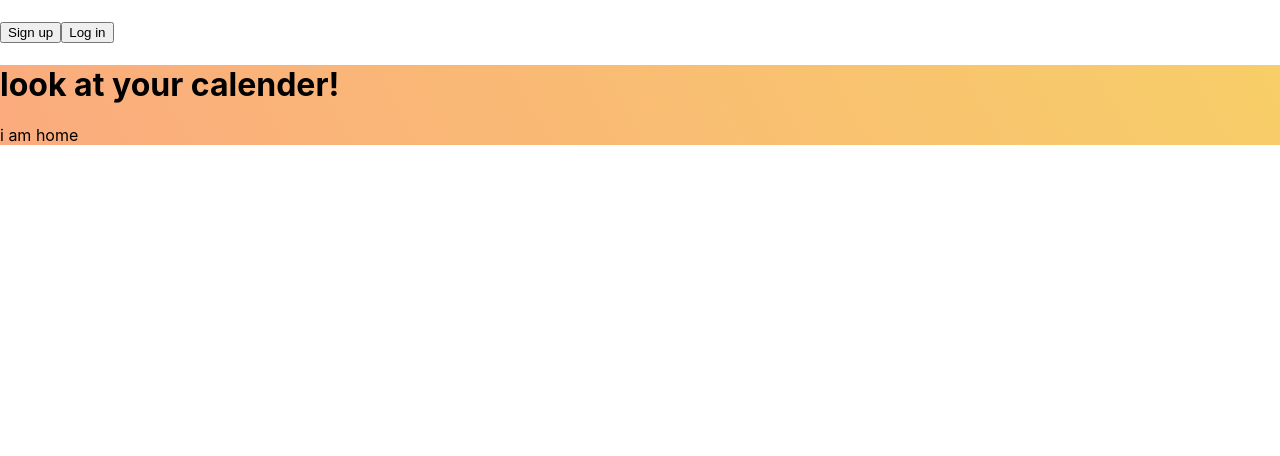
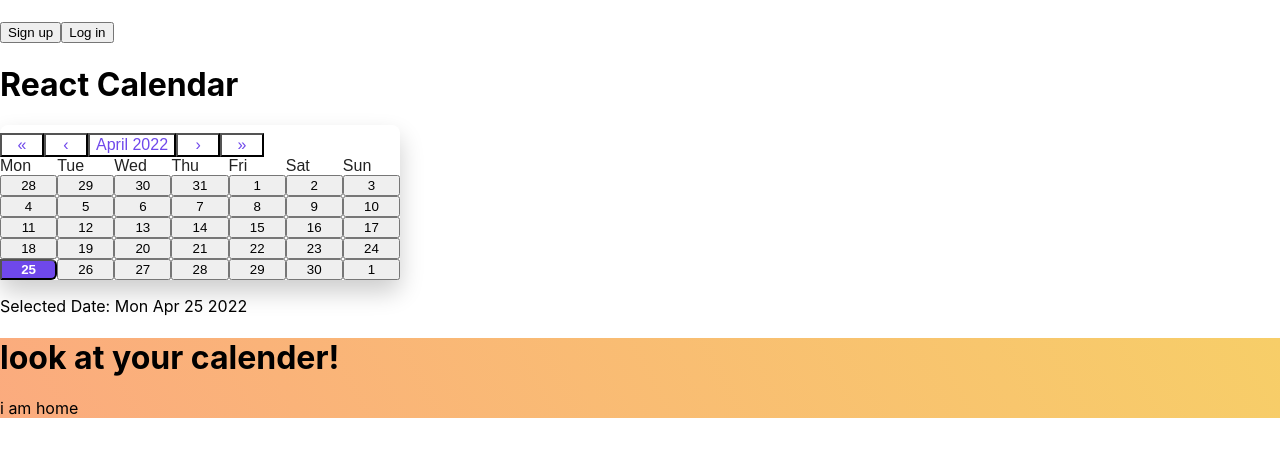
Before and after one commit to bellepeacock/fullstack-signup-login, a React (Create React App) app in the folder client/: page / in a window 1280 px wide. Shown: the top 456 px of the page. Built offline with nearby package versions, Linux system fonts and the light colour scheme; no server answers.

Commit message:
calendar added to homepage

```diff
--- a/client/package.json
+++ b/client/package.json
@@ -7,8 +7,12 @@
     "@testing-library/react": "^13.1.1",
     "@testing-library/user-event": "^13.5.0",
     "axios": "^0.27.0",
+    "dotenv": "^16.0.3",
+    "googleapis": "^109.0.1",
     "react": "^18.0.0",
+    "react-calendar": "^4.0.0",
     "react-dom": "^18.0.0",
+    "react-google-calendar-api": "^2.1.0",
     "react-router-dom": "^6.3.0",
     "react-scripts": "5.0.1",
     "url": "^0.11.0",
--- a/client/src/App.js
+++ b/client/src/App.js
@@ -1,16 +1,18 @@
 import React from 'react';
 import { Routes, Route } from 'react-router-dom';
+import Calendar from 'react-calendar';
 import Home from './components/Home';
 import SignUp from './components/SignUp';
 import Login from './components/Login';
 import axios from 'axios';
+import { useState } from 'react';
 import { logout } from './services/auth';
 import { Link, useNavigate } from 'react-router-dom';
-import "./css/app.css"
-
+import "./css/app.css";
 
 function App() {
   const navigate = useNavigate();
+  const [date, setDate] = useState(new Date());
 
   const [loggedInUser, setLoggedInUser] = React.useState(null);
   React.useEffect(() => {
@@ -33,7 +35,7 @@ function App() {
         loggedInUser ?
         <button type="button" onClick={ logoutHandler} >Logout</button>
         :
-        <div>
+        <div className="navBar">
         <Link to="/signup">
           <button>Sign up</button>
         </Link>
@@ -41,7 +43,17 @@ function App() {
           <button>Log in</button>
         </Link>
         </div>
-        }
+      }
+      <div>
+      <h1 className='text-center'>React Calendar</h1>
+      <div className='calendar-container'>
+        <Calendar onChange={setDate} value={date} />
+      </div>
+      <p className='text-center'>
+        <span className='bold'>Selected Date:</span>{' '}
+        {date.toDateString()}
+      </p>
+      </div>
 
       <div>
         <Routes>
--- a/client/src/css/app.css
+++ b/client/src/css/app.css
@@ -2,3 +2,92 @@
     background-color: #FBAB7E;
     background-image: linear-gradient(62deg, #FBAB7E 0%, #F7CE68 100%);
 }
+
+.react-calendar {
+    width: 400px;
+    max-width: 100%;
+    background-color: #fff;
+    color: #222;
+    border-radius: 8px;
+    box-shadow: 0 12px 24px rgba(0, 0, 0, 0.2);
+    font-family: Arial, Helvetica, sans-serif;
+    line-height: 1.125em;
+   }
+   .react-calendar__navigation button {
+    color: #6f48eb;
+    min-width: 44px;
+    background: none;
+    font-size: 16px;
+    margin-top: 8px;
+   }
+   .react-calendar__navigation button:enabled:hover,
+   .react-calendar__navigation button:enabled:focus {
+    background-color: #f8f8fa;
+   }
+   .react-calendar__navigation button[disabled] {
+    background-color: #f0f0f0;
+   }
+   abbr[title] {
+    text-decoration: none;
+   }
+   /* .react-calendar__month-view__days__day--weekend {
+    color: #d10000;
+   } */
+   .react-calendar__tile:enabled:hover,
+   .react-calendar__tile:enabled:focus {
+    background: #f8f8fa;
+    color: #6f48eb;
+    border-radius: 6px;
+   }
+   .react-calendar__tile--now {
+    background: #6f48eb33;
+    border-radius: 6px;
+    font-weight: bold;
+    color: #6f48eb;
+   }
+   .react-calendar__tile--now:enabled:hover,
+   .react-calendar__tile--now:enabled:focus {
+    background: #6f48eb33;
+    border-radius: 6px;
+    font-weight: bold;
+    color: #6f48eb;
+   }
+   .react-calendar__tile--hasActive:enabled:hover,
+   .react-calendar__tile--hasActive:enabled:focus {
+    background: #f8f8fa;
+   }
+   .react-calendar__tile--active {
+    background: #6f48eb;
+    border-radius: 6px;
+    font-weight: bold;
+    color: white;
+   }
+   .react-calendar__tile--active:enabled:hover,
+   .react-calendar__tile--active:enabled:focus {
+    background: #6f48eb;
+    color: white;
+   }
+   .react-calendar--selectRange .react-calendar__tile--hover {
+    background-color: #f8f8fa;
+   }
+   .react-calendar__tile--range {
+    background: #f8f8fa;
+    color: #6f48eb;
+    border-radius: 0;
+   }
+   .react-calendar__tile--rangeStart {
+    border-top-right-radius: 0;
+    border-bottom-right-radius: 0;
+    border-top-left-radius: 6px;
+    border-bottom-left-radius: 6px;
+    background: #6f48eb;
+    color: white;
+   }
+   .react-calendar__tile--rangeEnd {
+    border-top-left-radius: 0;
+    border-bottom-left-radius: 0;
+    border-top-right-radius: 6px;
+    border-bottom-right-radius: 6px;
+    background: #6f48eb;
+    color: white;
+   }
```
Also changed, not shown: client/src/components/Calendar.jsx (added, +18 -0 lines), client/src/components/Day.jsx (added), 1 other file (tests, documents, lock files or other folders).
